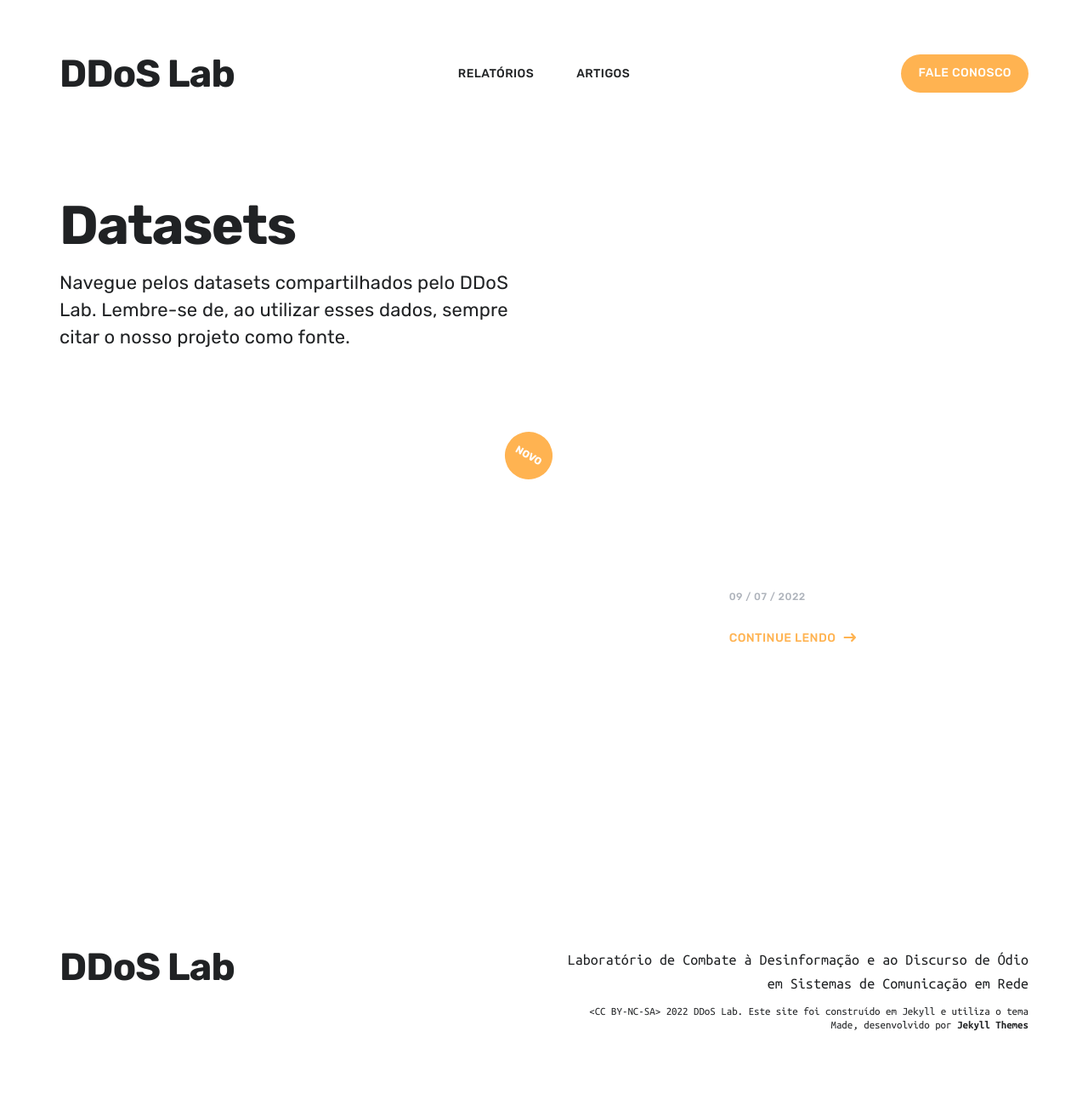
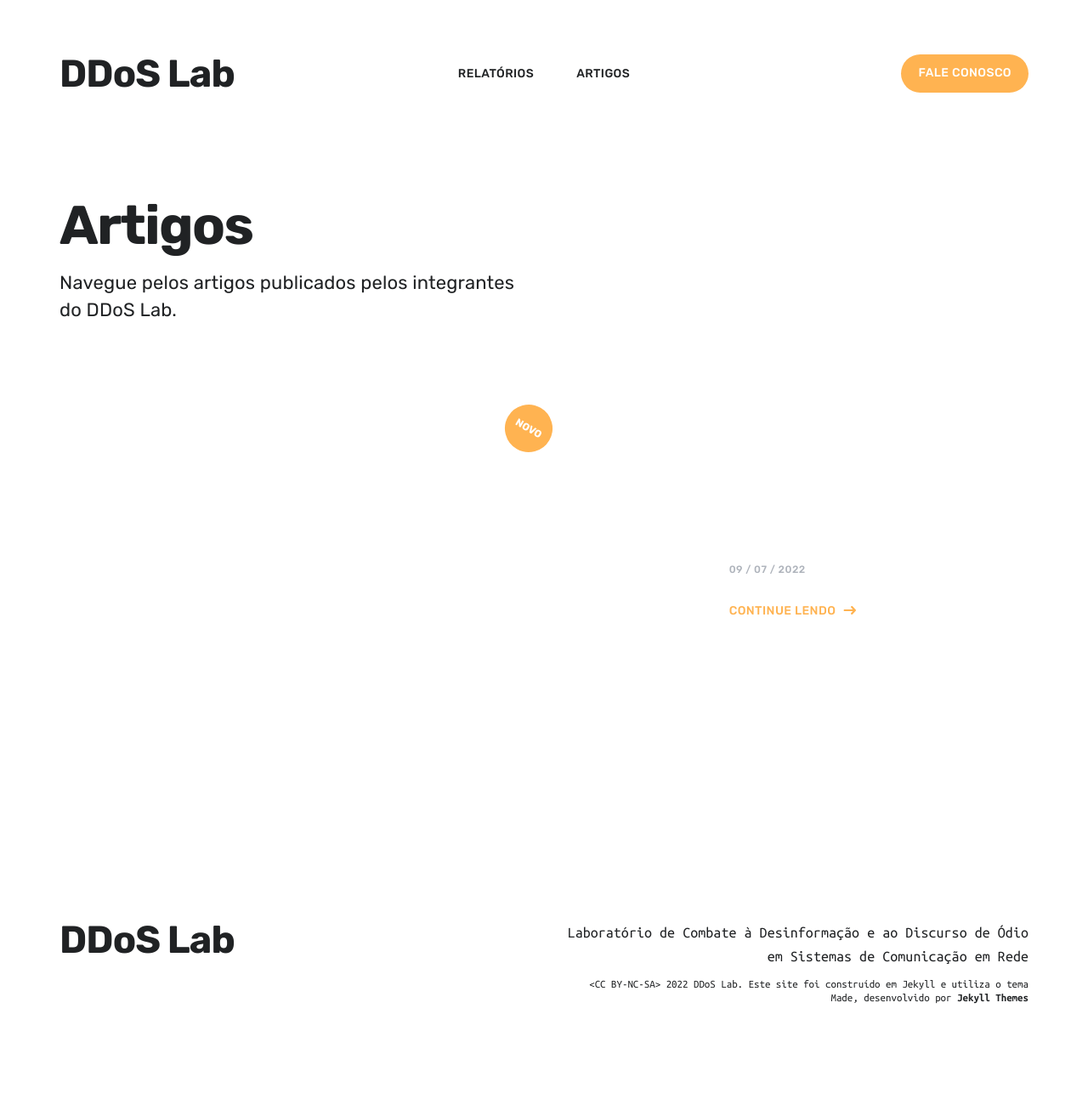
Before and after one commit to coLAB-UFF/ddoslab, a Jekyll site: the page built from blog/index.html, in a window 1280 px wide. Shown: the whole page at 85% size. Built offline with Jekyll 4.4.1, drawn with Linux system fonts in a browser that asks for light colours; nearby versions of some CDN libraries; the list of posts is cut into pages by our own code; after the commit the page ends 1261 px from its top, so only the background shows below that.

Commit message:
Update index.html

```diff
--- a/blog/index.html
+++ b/blog/index.html
@@ -8,8 +8,8 @@ featured_image: /images/social.jpg
 <div class="page-blog">
 	<header class="header--single">
 		<div class="wrap">
-			<h1 class="header__title">Datasets</h1>
-			<p class="header__subtitle subtitle--light">Navegue pelos datasets compartilhados pelo DDoS Lab. Lembre-se de, ao utilizar esses dados, sempre citar o nosso projeto como fonte.</p>
+			<h1 class="header__title">Artigos</h1>
+			<p class="header__subtitle subtitle--light">Navegue pelos artigos publicados pelos integrantes do DDoS Lab.</p>
 		</div>
 	</header>
 
```
